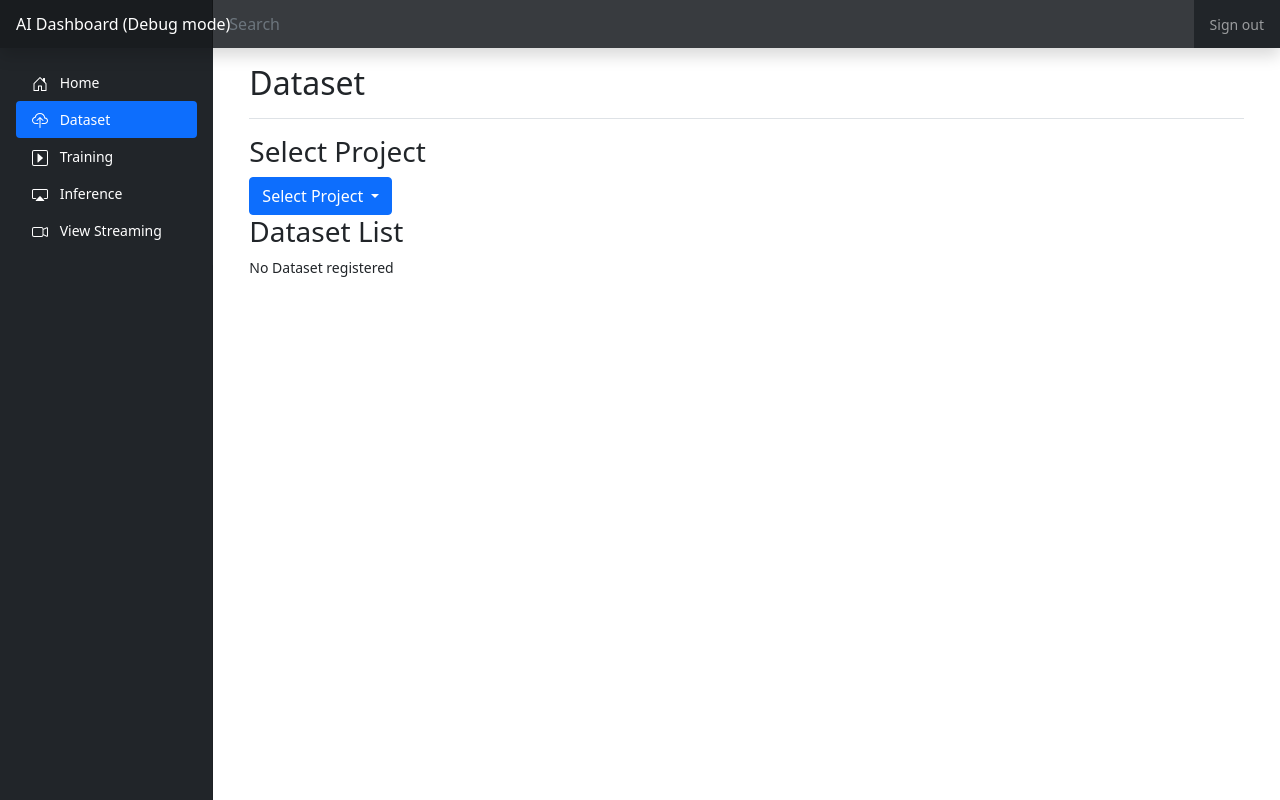
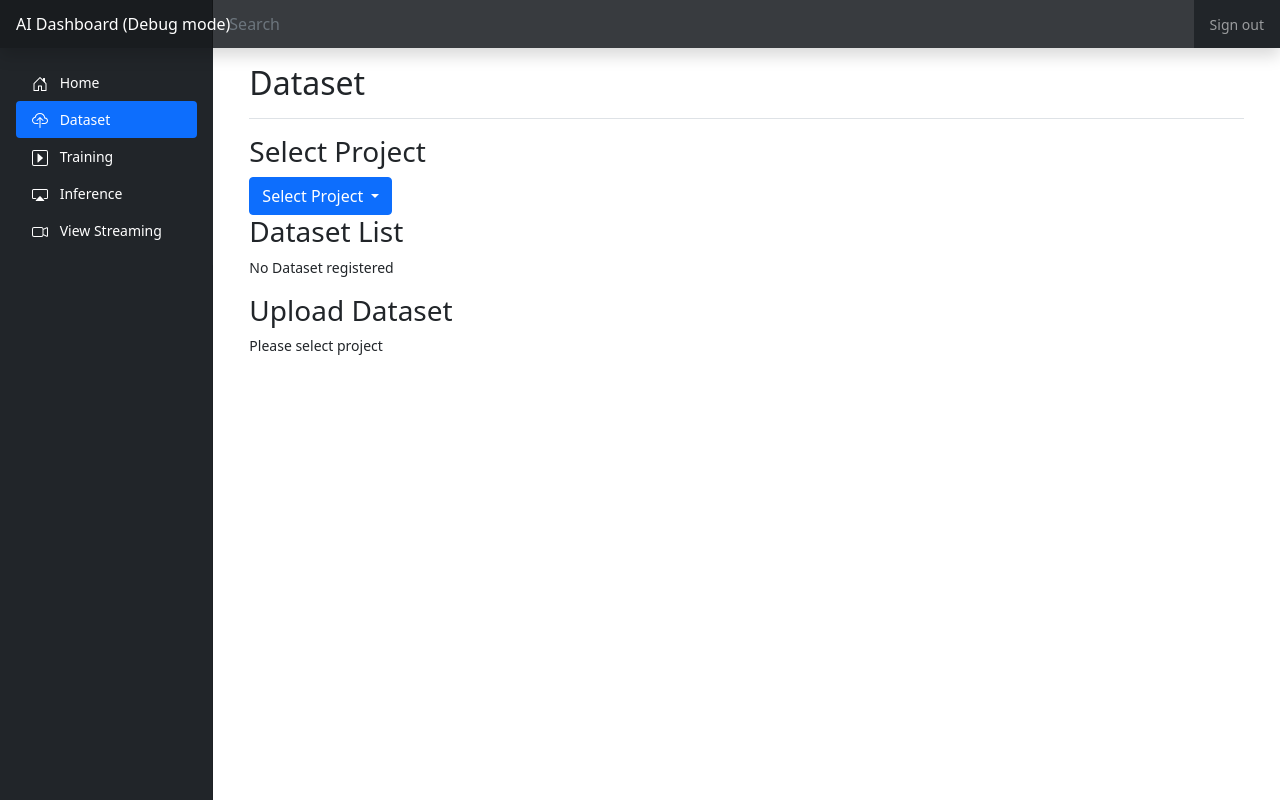
Before and after one commit to ryoma-jp/AI_Dashboard, a Django app: page /dataset/ in a window 1280 px wide. Run offline with Django 3.2, Linux system fonts and the light colour scheme; tables that the repository leaves empty hold one stand-in row (values such as "Sample post"); parts of the project's set-up code (start-up, migrations or seed data) failed here and were passed over; some libraries are stand-ins or nearby versions.

Commit message:
add forms for uploading custom dataset

```diff
--- a/django_project/app/forms.py
+++ b/django_project/app/forms.py
@@ -10,9 +10,9 @@ class DatasetForm(forms.ModelForm):
     class Meta:
         model = Dataset
         fields = ('name',
-                  'train_zip', 'train_csv',
-                  'valid_zip', 'valid_csv',
-                  'test_zip', 'test_csv', )
+                  'train_zip',
+                  'valid_zip',
+                  'test_zip', )
 
 class MlModelForm(forms.ModelForm):
     class Meta:
--- a/django_project/app/models.py
+++ b/django_project/app/models.py
@@ -24,13 +24,9 @@ class Dataset(models.Model):
     dataset_dir = models.CharField('Dataset directory in the Project directory', max_length=512, blank=True)
 
     train_zip = models.FileField(upload_to=getattr(settings, 'DATASET_DIR', None))
-    train_csv = models.FileField(upload_to=getattr(settings, 'DATASET_DIR', None))
     valid_zip = models.FileField(upload_to=getattr(settings, 'DATASET_DIR', None))
-    valid_csv = models.FileField(upload_to=getattr(settings, 'DATASET_DIR', None))
     test_zip = models.FileField(upload_to=getattr(settings, 'DATASET_DIR', None))
-    test_csv = models.FileField(upload_to=getattr(settings, 'DATASET_DIR', None))
     uploaded_at = models.DateTimeField(auto_now_add=True)
-
 
     STATUS_NONE = 'None'
     STATUS_PREPARING = 'Preparing'
--- a/django_project/app/views_dataset.py
+++ b/django_project/app/views_dataset.py
@@ -8,6 +8,7 @@ from django.shortcuts import render, redirect, get_object_or_404
 from django.conf import settings
 
 from app.models import Project, Dataset
+from app.forms import DatasetForm
 
 from views_common import SidebarActiveStatus, get_version, load_dataset
 
@@ -69,6 +70,26 @@ def dataset(request):
     if (request.method == 'POST'):
         if ('dataset_view_dropdown' in request.POST):
             request.session['dataset_view_dropdown_selected_project'] = request.POST.getlist('dataset_view_dropdown')[0]
+
+        elif ('dataset_view_upload' in request.POST):
+            form_custom_dataset = DatasetForm(request.POST, request.FILES)
+            if (form_custom_dataset.is_valid()):
+                # --- get related project ---
+                project_name = request.session.get('dataset_view_dropdown_selected_project', None)
+                project = Project.objects.get(name=project_name)
+
+                # --- save model ---
+                dataset = Dataset.objects.create(
+                              name=form_custom_dataset.cleaned_data.get('name'),
+                              project=project,
+                              train_zip=form_custom_dataset.cleaned_data.get('train_zip'),
+                              valid_zip=form_custom_dataset.cleaned_data.get('valid_zip'),
+                              test_zip=form_custom_dataset.cleaned_data.get('test_zip'),
+                              uploaded_at=form_custom_dataset.cleaned_data.get('uploaded_at'),
+                              download_status=Dataset.STATUS_NONE,
+                              image_gallery_status=Dataset.STATUS_NONE,
+                          )
+
         return redirect('dataset')
     else:
         project = Project.objects.all().order_by('-id').reverse()
@@ -83,6 +104,8 @@ def dataset(request):
         else:
             dropdown_selected_project = None
 
+        form_custom_dataset = DatasetForm()
+
         # logging.info('-------------------------------------')
         # logging.info(project_name)
         # logging.info(dropdown_selected_project)
@@ -92,7 +115,8 @@ def dataset(request):
             'dataset': dataset,
             'sidebar_status': sidebar_status,
             'text': text,
-            'dropdown_selected_project': dropdown_selected_project
+            'dropdown_selected_project': dropdown_selected_project,
+            'form_custom_dataset': form_custom_dataset,
         }
         return render(request, 'dataset.html', context)
 
--- a/django_project/templates/dataset.html
+++ b/django_project/templates/dataset.html
@@ -11,8 +11,9 @@
       <div class="d-flex justify-content-between flex-wrap flex-md-nowrap align-items-center pt-3 pb-2 mb-3 border-bottom">
         <h1 class="h2">Dataset</h1>
       </div>
+
+      <!-- Select Project -->
       <h1 class="h3">Select Project</h1>
-
       {% if project %}
         <form method="post">
           {% csrf_token %}
@@ -31,6 +32,8 @@
               </ul>
             </div>
         </form>
+
+        <!-- Dataset List -->
         <h1 class="h3">Dataset List</h1>
         {% if dataset|in_project:dropdown_selected_project %}
           <table class="table table-bordered border-primary table-hover ms-4">
@@ -52,6 +55,19 @@
         {% else %}
           <p>No Dataset registered</p>
         {% endif %}
+
+        <!-- Upload Dataset -->
+        <h1 class="h3">Upload Dataset</h1>
+        {% if dataset|in_project:dropdown_selected_project %}
+          <form method="post" enctype="multipart/form-data">
+            {% csrf_token %}
+            {% bootstrap_form form_custom_dataset %}
+            <button class="btn btn-primary" type="submit" name="dataset_view_upload">Upload</button>
+          </form>
+        {% else %}
+          <p>Please select project</p>
+        {% endif %}
+
       {% else %}
         <p>No Projects</p>
       {% endif %}
```
